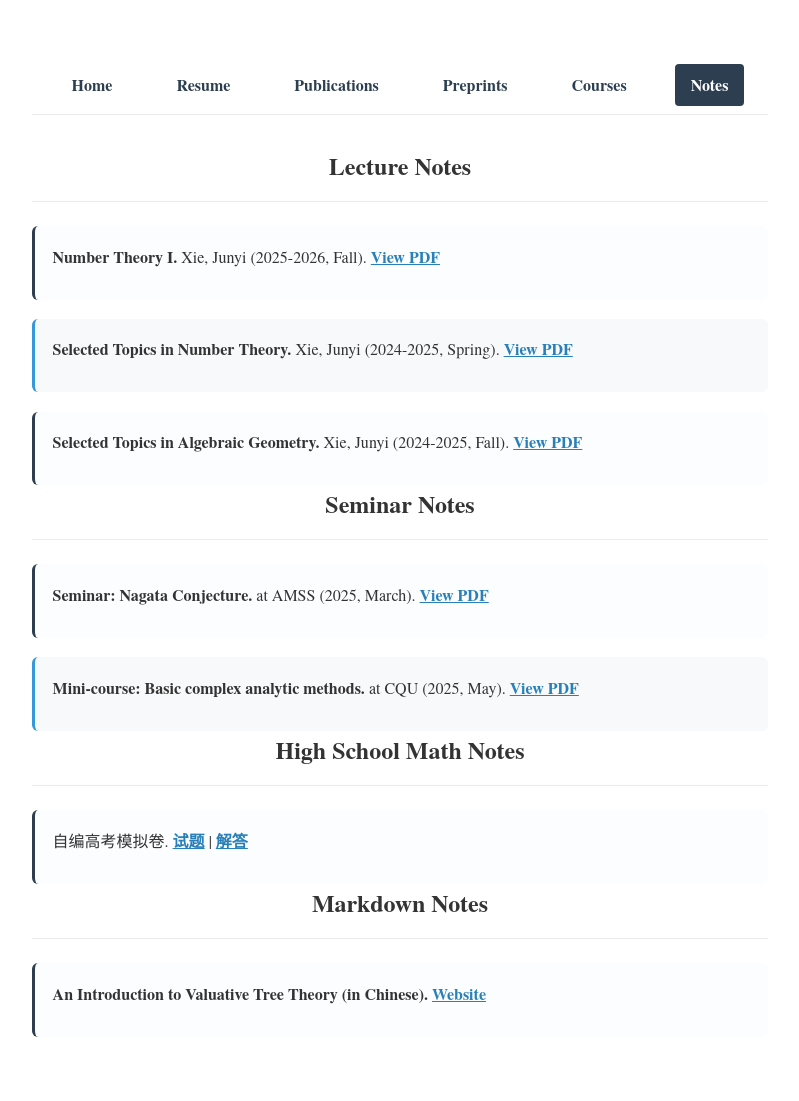
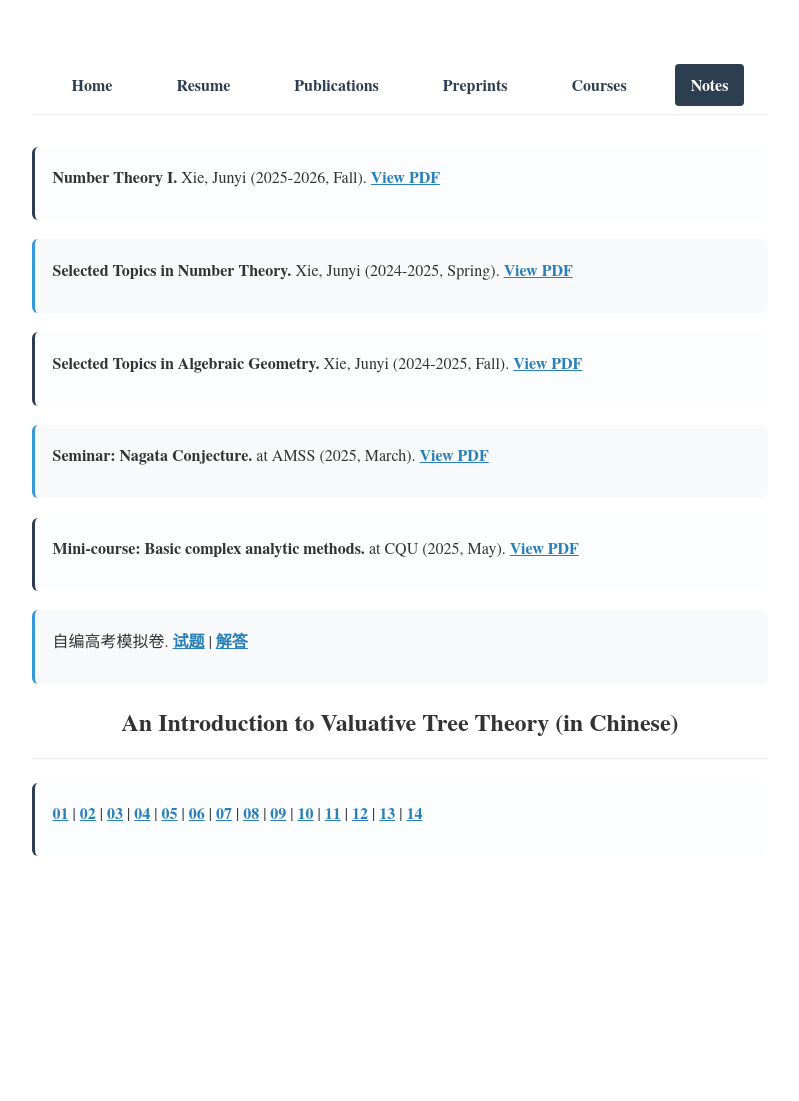
Before and after one commit to Naihuang-Bao/Naihuang-Bao.github.io, a Jekyll site: the page built from notes.md, in a window 1280 px wide. Shown: the whole page, without its empty margins (240-1039 px from the left). Built offline with Jekyll 4.4.1, drawn with Linux system fonts in a browser that asks for light colours; comment, search, counter and statistics services are not loaded; after the commit the page ends 920 px from its top, so only the background shows below that.

Commit message:
direct val

```diff
--- a/notes.md
+++ b/notes.md
@@ -5,7 +5,6 @@ permalink: /notes/
 ---
 
 <section class="publications">
-  <h1>Lecture Notes</h1>
 
   <div class="publication">
     <p><strong>Number Theory I.</strong> Xie, Junyi (2025-2026, Fall).
@@ -24,10 +23,6 @@ permalink: /notes/
       <a href="{{ site.baseurl }}/assets/lecnotes/Sel_Top_in_AG.pdf" target="_blank" rel="noopener" class="paper-link">View PDF</a>
     </p>
   </div>
-</section>
-
-<section class="publications">
-  <h1>Seminar Notes</h1>
 
   <div class="publication">
     <p><strong>Seminar: Nagata Conjecture.</strong> at AMSS (2025, March).
@@ -40,24 +35,31 @@ permalink: /notes/
       <a href="{{ site.baseurl }}/assets/seminar/bcam.pdf" target="_blank" rel="noopener" class="paper-link">View PDF</a>
     </p>
   </div>
-</section>
-
-<section class="publications">
-  <h1>High School Math Notes</h1>
 
   <div class="publication">
     <p>自编高考模拟卷.
       <a href="{{ site.baseurl }}/assets/highschoolnotes/gaokao_moni.pdf" target="_blank" rel="noopener" class="paper-link">试题</a> | <a href="{{ site.baseurl }}/assets/highschoolnotes/gaokao_moni(answer).pdf" target="_blank" rel="noopener" class="paper-link">解答</a>
     </p>
   </div>
-</section>
 
-<section class="publications">
-  <h1>Markdown Notes</h1>
+  <h1>An Introduction to Valuative Tree Theory (in Chinese)</h1>
 
   <div class="publication">
-    <p><strong>An Introduction to Valuative Tree Theory (in Chinese).</strong>
-      <a href="{{ site.baseurl }}/valtree-summary/" target="_blank" rel="noopener" class="paper-link">Website</a>
+    <p>
+      <a href="{{ site.baseurl }}/valtree01/" target="_blank" rel="noopener" class="paper-link">01</a> |
+      <a href="{{ site.baseurl }}/valtree02/" target="_blank" rel="noopener" class="paper-link">02</a> |
+      <a href="{{ site.baseurl }}/valtree03/" target="_blank" rel="noopener" class="paper-link">03</a> |
+      <a href="{{ site.baseurl }}/valtree04/" target="_blank" rel="noopener" class="paper-link">04</a> |
+      <a href="{{ site.baseurl }}/valtree05/" target="_blank" rel="noopener" class="paper-link">05</a> |
+      <a href="{{ site.baseurl }}/valtree06/" target="_blank" rel="noopener" class="paper-link">06</a> |
+      <a href="{{ site.baseurl }}/valtree07/" target="_blank" rel="noopener" class="paper-link">07</a> |
+      <a href="{{ site.baseurl }}/valtree08/" target="_blank" rel="noopener" class="paper-link">08</a> |
+      <a href="{{ site.baseurl }}/valtree09/" target="_blank" rel="noopener" class="paper-link">09</a> |
+      <a href="{{ site.baseurl }}/valtree10/" target="_blank" rel="noopener" class="paper-link">10</a> |
+      <a href="{{ site.baseurl }}/valtree11/" target="_blank" rel="noopener" class="paper-link">11</a> |
+      <a href="{{ site.baseurl }}/valtree12/" target="_blank" rel="noopener" class="paper-link">12</a> |
+      <a href="{{ site.baseurl }}/valtree13/" target="_blank" rel="noopener" class="paper-link">13</a> |
+      <a href="{{ site.baseurl }}/valtree14/" target="_blank" rel="noopener" class="paper-link">14</a>
     </p>
   </div>
 </section>
```
Also changed, not shown: assets/mdnotes/valtree-summary.md (deleted, +0 -26 lines).
